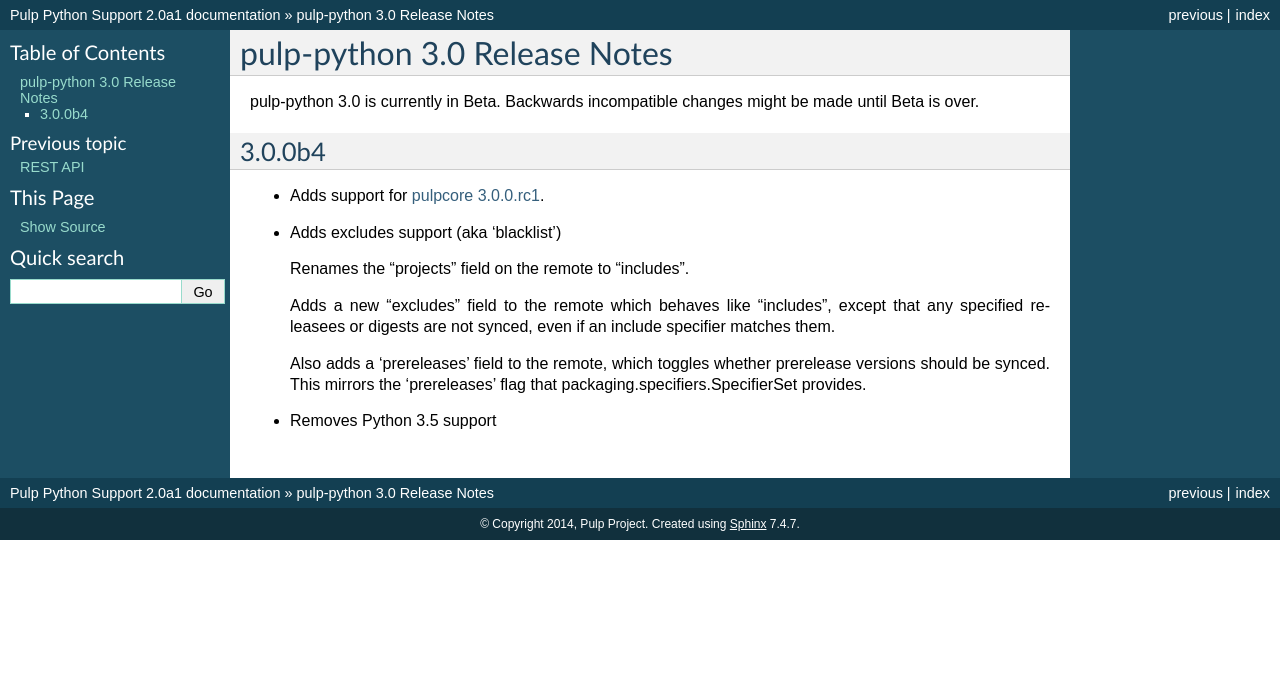
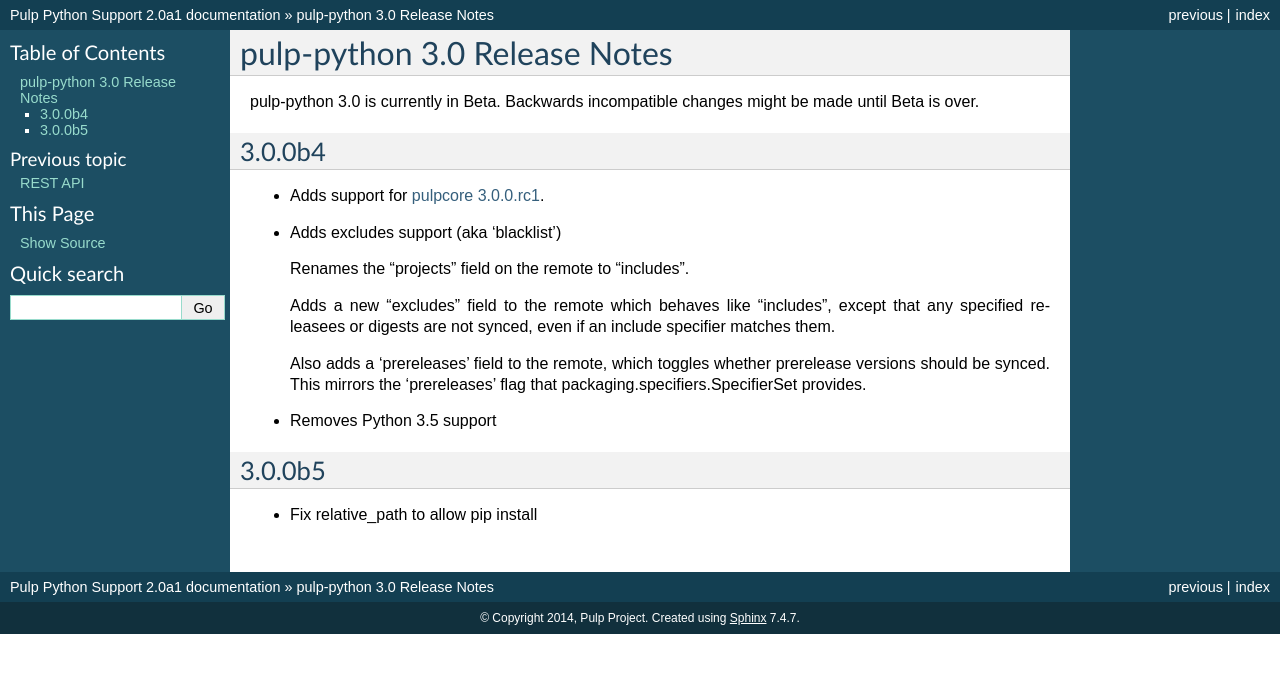
Before and after one commit to pulp/pulp_python, a Sphinx documentation site: the page built from docs/release-notes/3.0.z.rst, in a window 1280 px wide. Shown: the top 673 px of the page. Built offline with Sphinx 7.4.7, drawn with Linux system fonts in a browser that asks for light colours.

Commit message:
Bump version to beta5, add release notes
[noissue]

```diff
--- a/docs/release-notes/3.0.z.rst
+++ b/docs/release-notes/3.0.z.rst
@@ -21,3 +21,8 @@
   synced. This mirrors the 'prereleases' flag that packaging.specifiers.SpecifierSet provides.
 
 * Removes Python 3.5 support
+
+3.0.0b5
+=======
+
+* Fix relative_path to allow pip install
--- a/setup.py
+++ b/setup.py
@@ -13,7 +13,7 @@
 
 setup(
     name='pulp-python',
-    version='3.0.0b4',
+    version='3.0.0b5',
     description='pulp-python plugin for the Pulp Project',
     long_description=long_description,
     license='GPLv2+',
```
